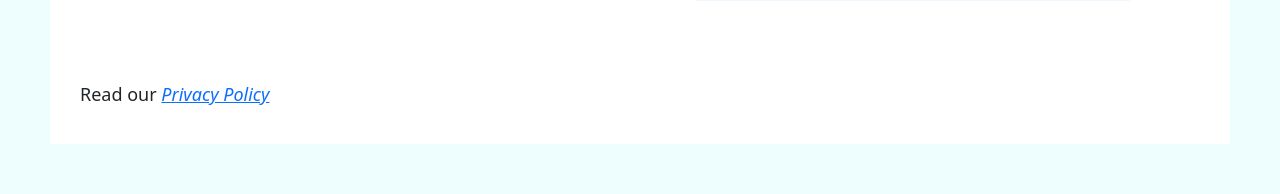
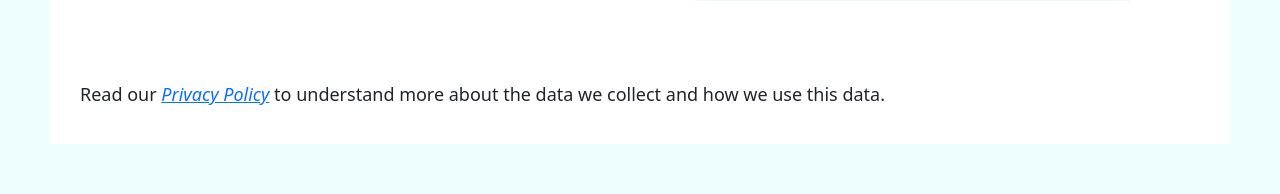
Before and after one commit to Sylvia-Rwenyo/e-Tiba, a PHP site: page /about-us.php in a window 1280 px wide. Shown: the part 1739-1933 px from the top of the page. Run offline with PHP 8.4, Linux system fonts and the light colour scheme.

Commit message:
privacy-policy message

```diff
--- a/about-us.php
+++ b/about-us.php
@@ -90,7 +90,7 @@
         </div>
       </div>
     </div>
-    <p>Read our <a href="privacy-policy.php"><i>Privacy Policy</i></a></p>
+    <p>Read our <a href="privacy-policy.php"><i>Privacy Policy</i></a> to understand more about the data we collect and how we use this data.</p>
   </div>
 </body>
 </html>
```
